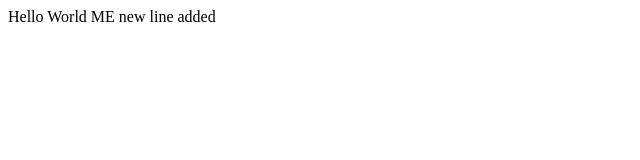
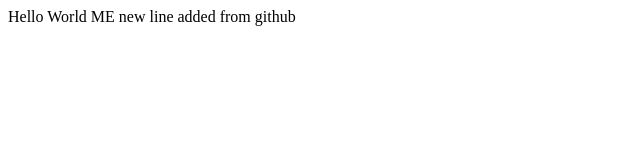
Before and after one commit to CS-Wallah/Github-lecture2, a plain HTML site: page index.html in a window 1280 px wide. Shown: the whole page, without its empty margins (0-640 px from the left). Drawn offline with Linux system fonts and the light colour scheme.

Commit message:
updated from github

```diff
--- a/index.html
+++ b/index.html
@@ -4,6 +4,6 @@
     <title>Page Title</title>
 </head>
 <body>
-    Hello World ME new line added
+    Hello World ME new line added from github
 </body>
 </html>
```
